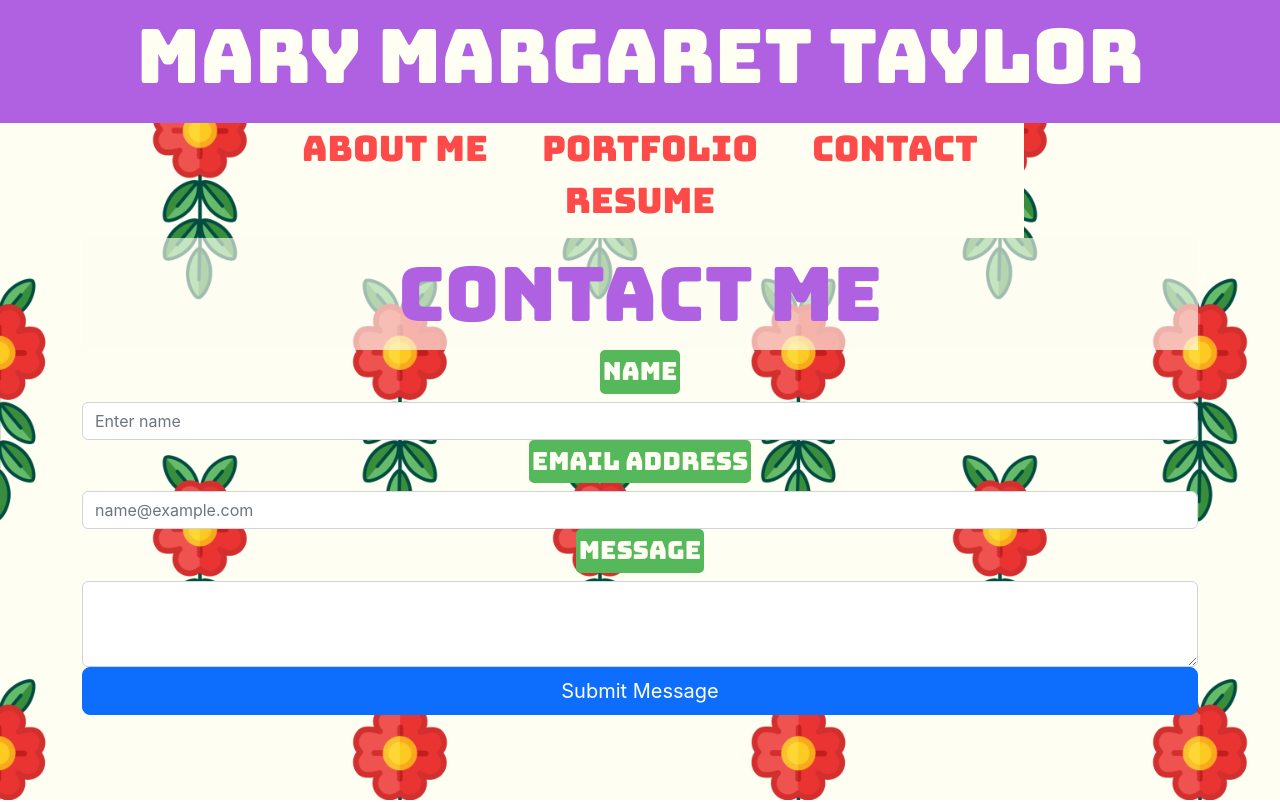
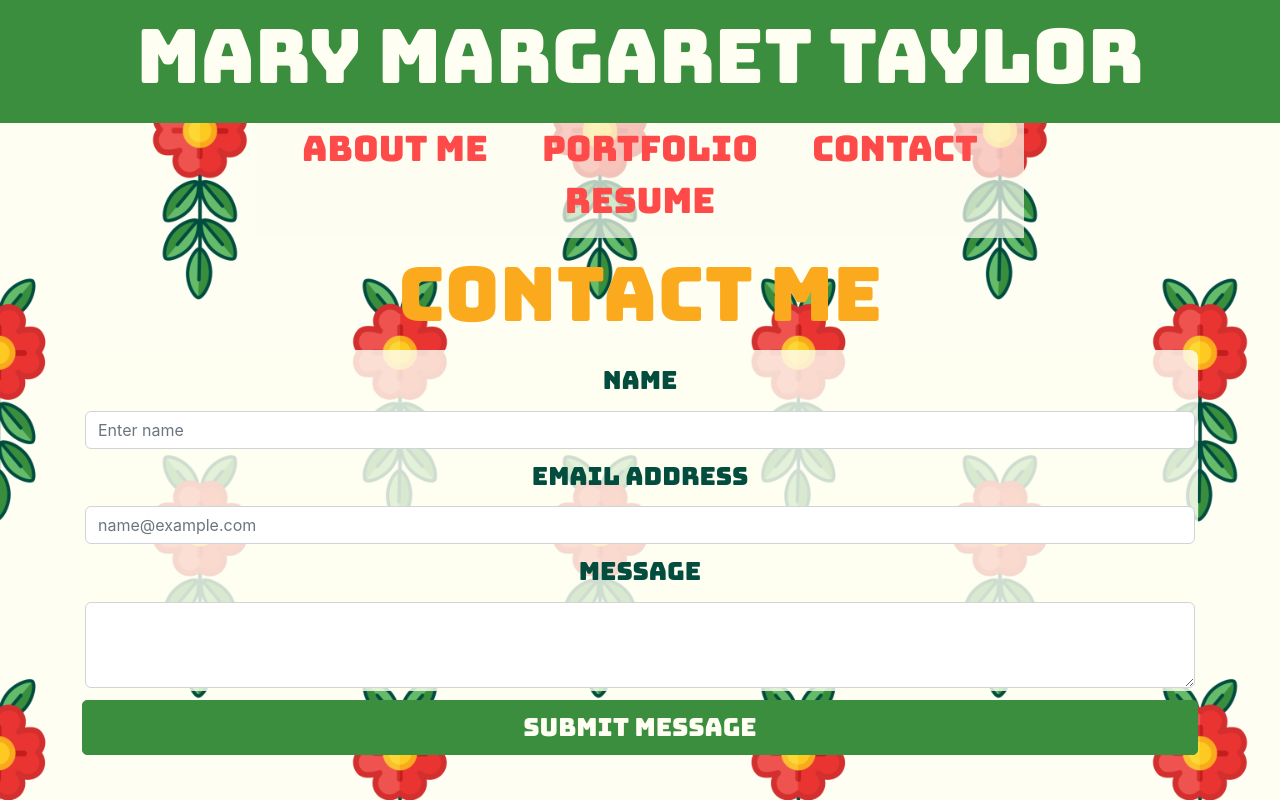
Before and after one commit to mmtaylor7/portfolio-react, a React (Create React App) app: page /contact in a window 1280 px wide. Shown: the top 802 px of the page. Built offline with nearby package versions, Linux system fonts and the light colour scheme.

Commit message:
styling contact page

```diff
--- a/src/components/Footer/Footer.css
+++ b/src/components/Footer/Footer.css
@@ -7,7 +7,7 @@
 }
 
 .footer-style {
-  background-color: #b061e2;
+  background-color: #3a8e3d;
   display: flex;
   flex-wrap: wrap;
   justify-content: center;
@@ -17,10 +17,10 @@
 .footer-text {
   color: #fefef2;
   margin: 10px 10px 10px 10px;
-  font-size: 40px;
+  font-size: 35px;
   font-family: "Bungee", cursive;
 }
 
 .footer-text:hover {
-  color: #3d214f;
+  color: #024b3d;
 }
--- a/src/components/Header/Header.css
+++ b/src/components/Header/Header.css
@@ -4,8 +4,8 @@
   font-family: "Bungee", cursive;
   font-size: 75px;
   color: #fefef2;
-  background-color: #b061e2;
-  border-bottom: #b061e2;
+  background-color: #3a8e3d;
+  border-bottom: #3a8e3d;
   border-bottom-style: solid;
   border-bottom-width: 10px;
 }
--- a/src/components/NavBar/NavBar.css
+++ b/src/components/NavBar/NavBar.css
@@ -7,7 +7,7 @@
   align-items: center;
   margin-left: 20%;
   margin-right: 20%;
-  background-color: #fefef2;
+  background-color: #fefef2b6;
   padding-bottom: 10px;
 }
 .navBarFont {
@@ -18,7 +18,7 @@
 }
 
 .navBarFont:hover {
-  color: #7e43a2;
+  color: #942828;
 }
 
 /* #fefef2; */
--- a/src/pages/AboutMe/AboutMe.css
+++ b/src/pages/AboutMe/AboutMe.css
@@ -11,11 +11,11 @@
 .page-title {
   font-family: "Bungee", cursive;
   font-size: 75px;
-  color: #b061e2;
+  color: #faaa1c;
   /* background-color: #fefef2; */
-  background: #fefef2;
+  background-color: #fefef2b6;
 }
 
 .about-text {
-  background: #fefef2;
+  background-color: #fefef2b6;
 }
--- a/src/pages/Contact/Contact.css
+++ b/src/pages/Contact/Contact.css
@@ -1,17 +1,42 @@
+.form-bg {
+  background-color: #fefef2d0;
+  border-style: solid;
+  border-color: transparent;
+  border-radius: 8px;
+}
+
 .contact-me {
   font-family: "Bungee", cursive;
   font-size: 75px;
-  color: #b061e2;
+  color: #faaa1c;
   /* background-color: #fefef2; */
-  background: #fefef2a1;
+  /* background-color: #fefef2d0; */
 }
 
 .form-titles {
   font-family: "Bungee", cursive;
   font-size: 25px;
+  color: #024d3e;
+  /* background-color: #fefef2; */
+  /* background-color: #fefef2d0; */
+  border-style: solid;
+  border-color: transparent;
+  border-radius: 5px;
+  text-align: left;
+  margin-top: 6px;
+}
+
+.submit-button {
+  background-color: #3a8e3d;
   color: #fefef2;
-  background-color: rgb(85, 184, 91);
+  font-family: "Bungee", cursive;
+  font-size: 25px;
   border-style: solid;
-  border-color: rgb(85, 184, 91);
+  border-color: #3a8e3d;
   border-radius: 5px;
+  margin-top: 9px;
 }
+
+.submit-button:hover {
+  background-color: #024d3e;
+}
--- a/src/pages/Contact/Contact.js
+++ b/src/pages/Contact/Contact.js
@@ -10,7 +10,7 @@ class SimpleForm extends Component {
     return (
       <Container>
         <div className="contact-me">Contact Me</div>
-        <Form>
+        <Form className="form-bg">
           <Form.Group controlId="form.Name">
             <Form.Label className="form-titles">Name</Form.Label>
             <Form.Control type="text" placeholder="Enter name" />
@@ -25,7 +25,7 @@ class SimpleForm extends Component {
           </Form.Group>
         </Form>
         <div className="d-grid gap-2 ">
-          <Button variant="primary" size="lg">
+          <Button className="submit-button" size="lg">
             Submit Message
           </Button>
         </div>
```
